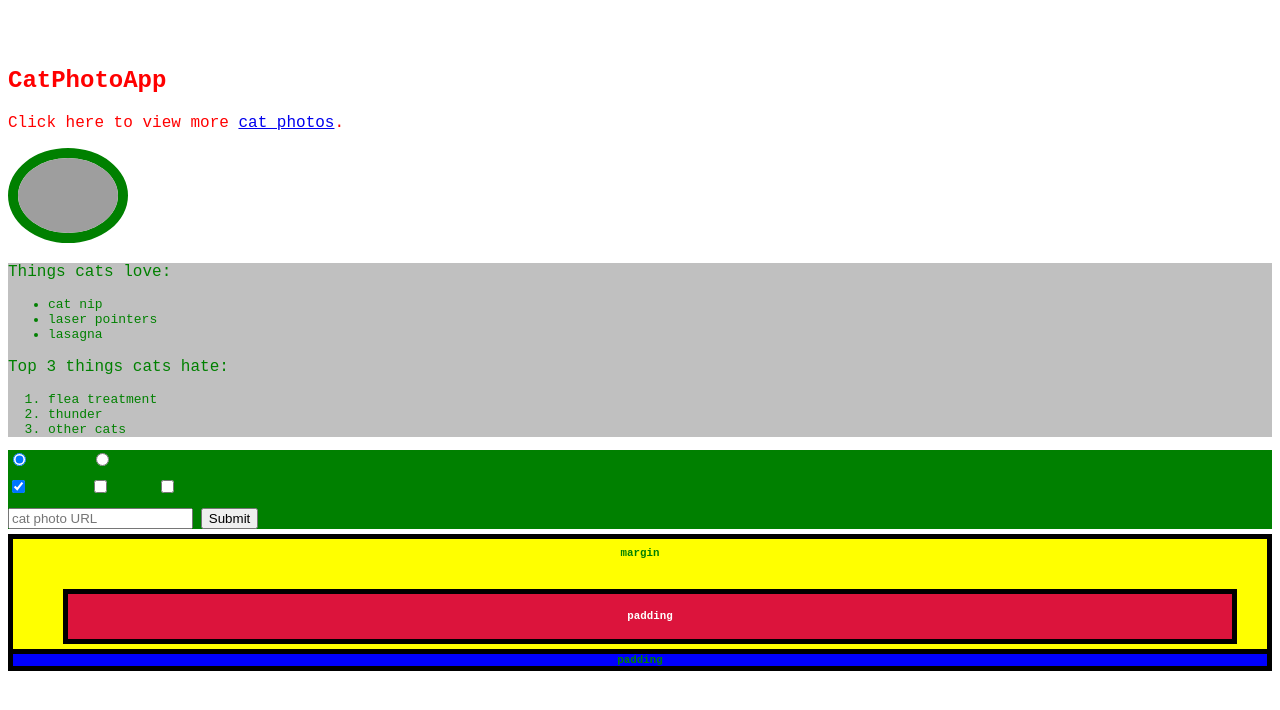
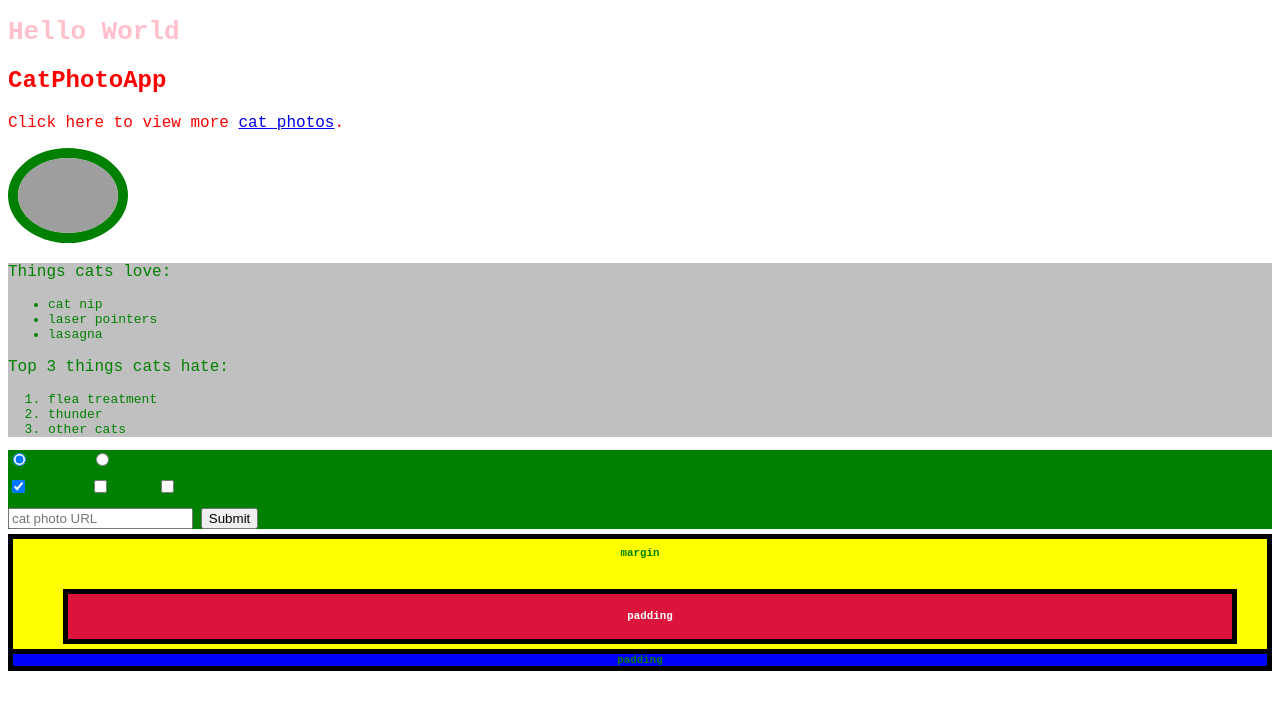
Before and after one commit to abhishekshukla-1882/css_task, a plain HTML site: page src/index.html in a window 1280 px wide. Drawn offline with Linux system fonts and the light colour scheme; grey boxes are pictures that could not be loaded.

Commit message:
Override All Other Styles by using Important

```diff
--- a/src/index.html
+++ b/src/index.html
@@ -59,7 +59,7 @@
             font-family: monospace;
         }
         .pink-text{
-            color:pink;
+            color:pink !important;
         }
         .red-box {
             background-color: crimson;
```
